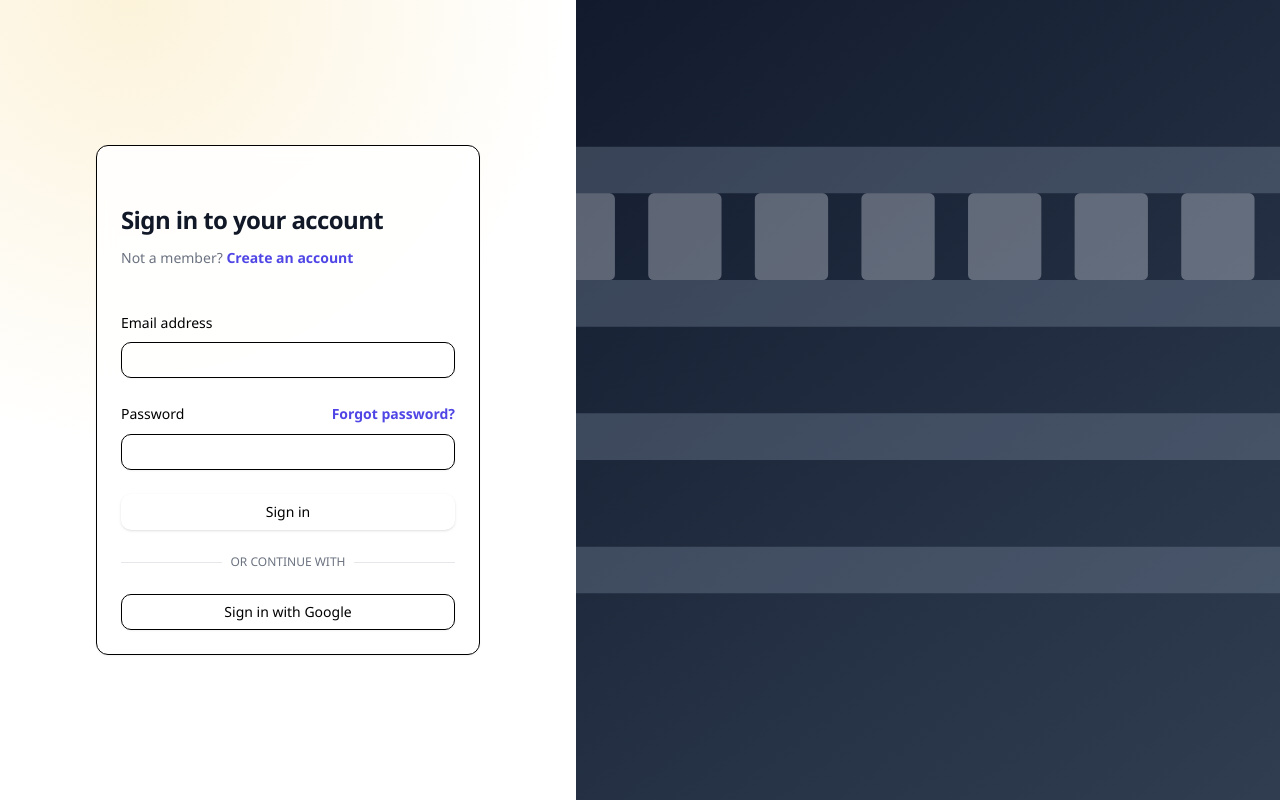
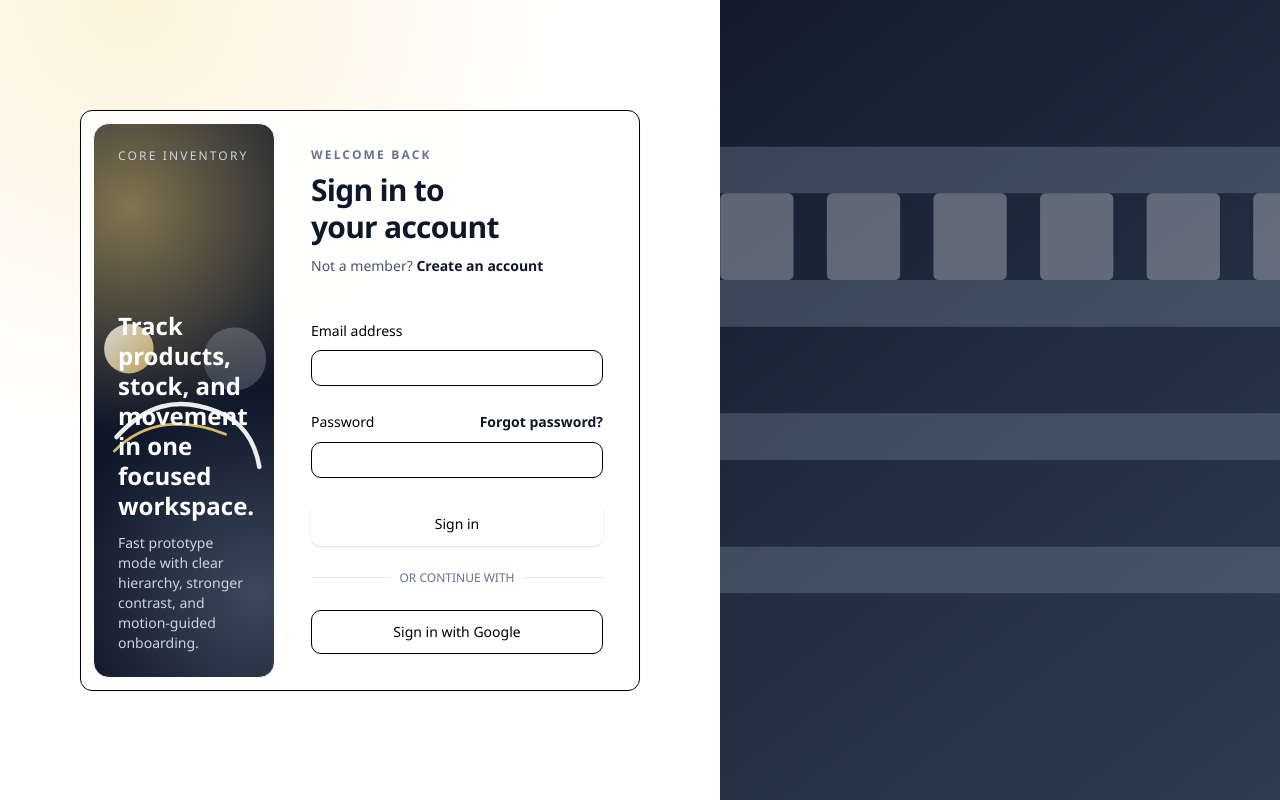
Before and after one commit to harshit-siraswal/Core_Inventory, a React (Vite) app in the folder frontend/: page /login in a window 1280 px wide. Built offline with nearby package versions, Linux system fonts and the light colour scheme; no server answers.

Commit message:
feat: redesign login with motion hero layout

```diff
--- a/frontend/src/components/layout/AuthLayout.tsx
+++ b/frontend/src/components/layout/AuthLayout.tsx
@@ -1,8 +1,12 @@
-import { Outlet, Navigate } from 'react-router-dom';
+import { Outlet, Navigate, useLocation } from 'react-router-dom';
+import { useState } from 'react';
 import { useAuth } from '../../hooks/useAuth';
 
 export function AuthLayout() {
   const { user, loading } = useAuth();
+  const location = useLocation();
+  const isLoginPage = location.pathname === '/login';
+  const [offset, setOffset] = useState({ x: 0, y: 0 });
 
   // If loading, you could show a spinner here
   if (loading) {
@@ -38,9 +42,87 @@ export function AuthLayout() {
             'radial-gradient(850px circle at 10% 0%, rgba(245, 208, 114, 0.26), transparent 52%), radial-gradient(900px circle at 100% 0%, rgba(116, 140, 171, 0.2), transparent 44%)',
         }}
       />
-      <div className="relative z-10 flex flex-1 flex-col justify-center px-4 py-12 sm:px-6 lg:flex-none lg:px-20 xl:px-24">
-        <div className="surface-card mx-auto w-full max-w-sm p-6 lg:w-96">
+      <div className="relative z-10 flex flex-1 flex-col justify-center px-4 py-12 sm:px-6 lg:px-14 xl:px-20">
+        <div
+          className={
+            isLoginPage
+              ? 'surface-card mx-auto w-full max-w-5xl overflow-hidden p-3 lg:grid lg:grid-cols-[1fr_340px] lg:gap-3'
+              : 'surface-card mx-auto w-full max-w-sm p-6 lg:w-96'
+          }
+        >
+          {isLoginPage && (
+            <div
+              className="relative hidden overflow-hidden rounded-2xl border bg-slate-900 p-6 text-white lg:block"
+              onMouseMove={(event) => {
+                const rect = event.currentTarget.getBoundingClientRect();
+                const x = ((event.clientX - rect.left) / rect.width - 0.5) * 18;
+                const y = ((event.clientY - rect.top) / rect.height - 0.5) * 18;
+                setOffset({ x, y });
+              }}
+              onMouseLeave={() => setOffset({ x: 0, y: 0 })}
+            >
+              <div className="pointer-events-none absolute inset-0 bg-[radial-gradient(circle_at_20%_15%,rgba(245,208,114,0.5),transparent_45%),radial-gradient(circle_at_90%_85%,rgba(148,163,184,0.35),transparent_40%)]" />
+
+              <svg
+                viewBox="0 0 320 320"
+                className="pointer-events-none absolute inset-0 h-full w-full"
+                aria-hidden="true"
+              >
+                <defs>
+                  <linearGradient id="flowA" x1="0" y1="0" x2="1" y2="1">
+                    <stop offset="0%" stopColor="rgba(255,255,255,0.92)" />
+                    <stop offset="100%" stopColor="rgba(245,208,114,0.85)" />
+                  </linearGradient>
+                  <linearGradient id="flowB" x1="0" y1="1" x2="1" y2="0">
+                    <stop offset="0%" stopColor="rgba(148,163,184,0.28)" />
+                    <stop offset="100%" stopColor="rgba(255,255,255,0.24)" />
+                  </linearGradient>
+                </defs>
+
+                <g
+                  style={{ transform: `translate(${offset.x * 0.25}px, ${offset.y * 0.25}px)` }}
+                >
+                  <circle cx="62" cy="68" r="44" fill="url(#flowA)" opacity="0.85" />
+                  <circle cx="250" cy="86" r="56" fill="url(#flowB)" opacity="0.9" />
+                </g>
+
+                <g
+                  style={{ transform: `translate(${offset.x * -0.35}px, ${offset.y * -0.35}px)` }}
+                >
+                  <path
+                    d="M40 225C90 170 145 150 220 180C265 198 286 232 294 278"
+                    stroke="rgba(255,255,255,0.92)"
+                    strokeWidth="8"
+                    strokeLinecap="round"
+                    fill="none"
+                  />
+                  <path
+                    d="M36 250C90 196 160 190 234 220"
+                    stroke="rgba(245,208,114,0.88)"
+                    strokeWidth="5"
+                    strokeLinecap="round"
+                    fill="none"
+                  />
+                </g>
+              </svg>
+
+              <div className="relative z-10 flex h-full flex-col justify-between">
+                <p className="text-xs uppercase tracking-[0.18em] text-slate-300">Core Inventory</p>
+                <div>
+                  <p className="text-2xl font-semibold leading-tight text-balance">
+                    Track products, stock, and movement in one focused workspace.
+                  </p>
+                  <p className="mt-3 text-sm text-slate-300">
+                    Fast prototype mode with clear hierarchy, stronger contrast, and motion-guided onboarding.
+                  </p>
+                </div>
+              </div>
+            </div>
+          )}
+
+          <div className={isLoginPage ? 'p-3 sm:p-6' : ''}>
           <Outlet />
+          </div>
         </div>
       </div>
       <div className="relative hidden w-0 flex-1 lg:block">
--- a/frontend/src/pages/auth/Login.tsx
+++ b/frontend/src/pages/auth/Login.tsx
@@ -46,13 +46,14 @@ export function Login() {
   };
 
   return (
-    <div>
-      <h2 className="mt-8 text-2xl font-bold leading-9 tracking-tight text-gray-900">
+    <div className="animate-fade-in">
+      <p className="text-xs font-semibold uppercase tracking-[0.18em] text-slate-500">Welcome Back</p>
+      <h2 className="mt-2 text-3xl font-semibold leading-tight tracking-tight text-slate-900 text-balance">
         Sign in to your account
       </h2>
-      <p className="mt-2 text-sm leading-6 text-gray-500">
+      <p className="mt-2 text-sm leading-6 text-slate-600">
         Not a member?{' '}
-        <Link to="/register" className="font-semibold text-indigo-600 hover:text-indigo-500">
+        <Link to="/register" className="font-semibold text-slate-900 underline-offset-4 hover:underline">
           Create an account
         </Link>
       </p>
@@ -70,7 +71,7 @@ export function Login() {
                 className={errors.email ? 'border-red-500 focus-visible:ring-red-500' : ''}
               />
               {errors.email && (
-                <p className="mt-1 text-sm text-red-500">{errors.email.message}</p>
+                <p className="mt-1 text-sm text-red-600">{errors.email.message}</p>
               )}
             </div>
           </div>
@@ -81,7 +82,7 @@ export function Login() {
               <div className="text-sm leading-6">
                 <Link
                   to="/forgot-password"
-                  className="font-semibold text-indigo-600 hover:text-indigo-500"
+                  className="font-semibold text-slate-900 underline-offset-4 hover:underline"
                 >
                   Forgot password?
                 </Link>
@@ -96,12 +97,12 @@ export function Login() {
                 className={errors.password ? 'border-red-500 focus-visible:ring-red-500' : ''}
               />
               {errors.password && (
-                <p className="mt-1 text-sm text-red-500">{errors.password.message}</p>
+                <p className="mt-1 text-sm text-red-600">{errors.password.message}</p>
               )}
             </div>
           </div>
 
-          <Button type="submit" className="w-full" disabled={isSubmitting}>
+          <Button type="submit" className="h-11 w-full cursor-pointer" disabled={isSubmitting}>
             {isSubmitting ? 'Signing in...' : 'Sign in'}
           </Button>
 
@@ -110,14 +111,14 @@ export function Login() {
               <div className="w-full border-t border-gray-200" />
             </div>
             <div className="relative flex justify-center text-xs uppercase">
-              <span className="bg-white px-2 text-gray-500">Or continue with</span>
+              <span className="bg-white px-2 text-slate-500">Or continue with</span>
             </div>
           </div>
 
           <Button
             type="button"
             variant="outline"
-            className="w-full"
+            className="h-11 w-full cursor-pointer"
             onClick={() => void loginWithGoogle()}
           >
             Sign in with Google
```
